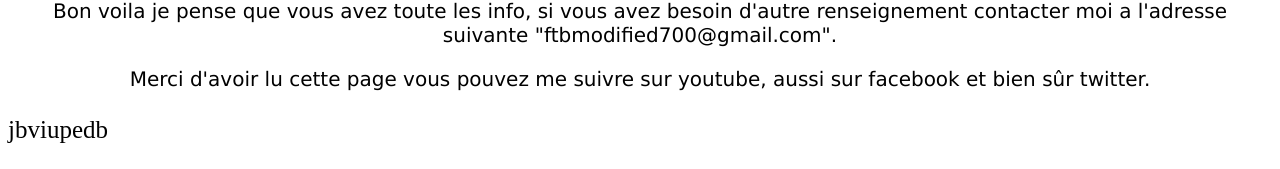
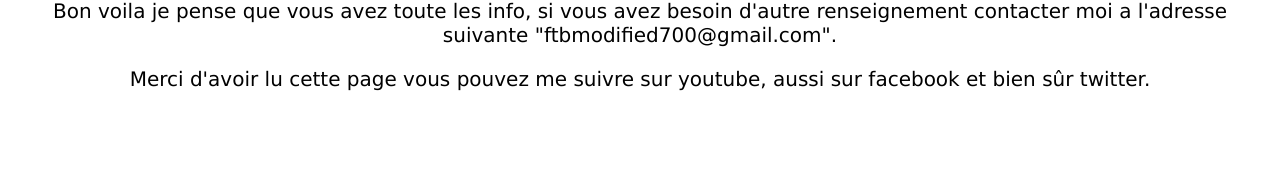
Before and after one commit to alan7000/site-ftbmodified, a PHP site: page /propos.html in a window 1280 px wide. Shown: the part 938-1107 px from the top of the page. After the commit the page ends 1029 px from the top, so only its background shows below. Run offline with PHP 8.4, Linux system fonts and the light colour scheme.

Commit message:
Display none mfooter

```diff
--- a/css/installeur-client-2.css
+++ b/css/installeur-client-2.css
@@ -41,6 +41,8 @@ nav
 .mfooter
 {
     font-size: 25px;
+    display: none;
+
 }
 
 footer
--- a/css/installeur-client.css
+++ b/css/installeur-client.css
@@ -40,6 +40,7 @@ nav
 .mfooter
 {
     font-size: 25px;
+    display: none;
 }
 
 
--- a/css/propos.css
+++ b/css/propos.css
@@ -52,6 +52,8 @@ nav
 .mfooter
 {
     font-size: 25px;
+    display: none;
+
 }
 
 footer
```
